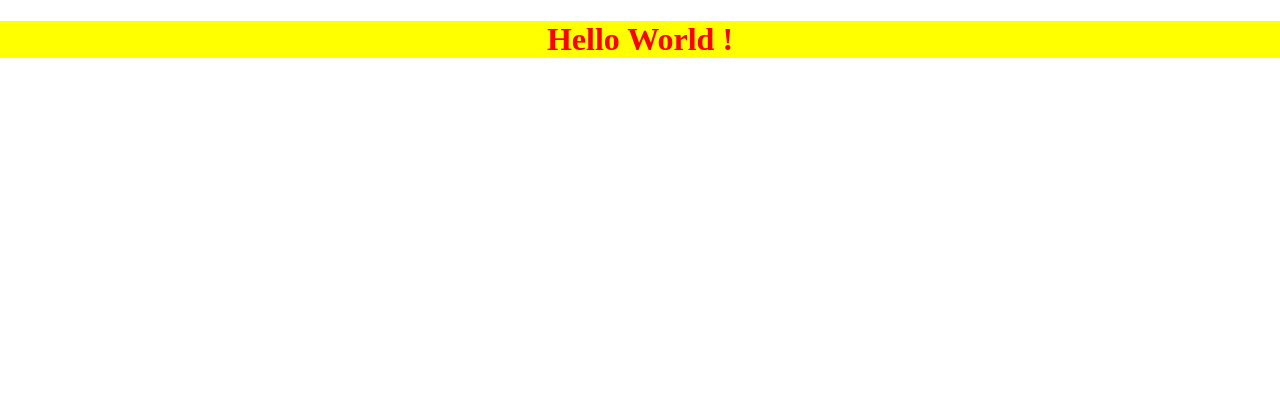
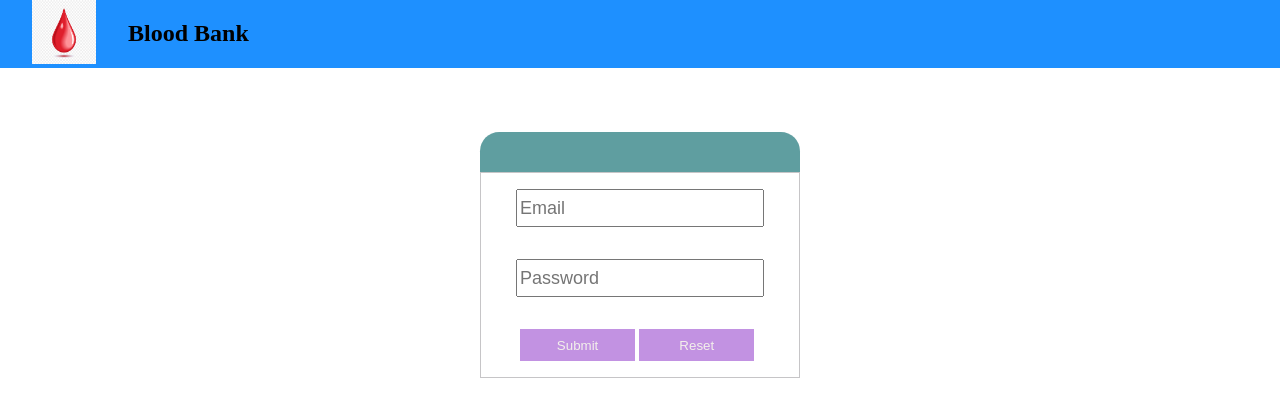
Before and after one commit to rajVashishtha/bloodbank, a Django app: page / in a window 1280 px wide. Shown: the top 417 px of the page. Run offline with Django 3.2, Linux system fonts and the light colour scheme.

Commit message:
Login page

```diff
--- a/bloodbank/adminpanel/static/adminpanel/css/home.css
+++ b/bloodbank/adminpanel/static/adminpanel/css/home.css
@@ -1,11 +1,66 @@
-h1{
-color : red;
-text-align : center;
-background-color : yellow;
-
-}
 html,body{
     padding: 0;
     margin: 0;
-
 }
+.navbar{
+    display: flex;
+    background-color: DodgerBlue;
+}
+.navname{
+    margin-left: 2rem;
+    width: 50%;
+}
+.navimage img{
+    margin-left: 2rem;
+    width: 4rem;
+    height: 4rem;
+}
+.form{
+    display: flex;
+    padding-top: 4rem;
+    flex-direction: column;
+    width: 37rem;
+    margin: auto;
+}
+.design{
+    background-color: cadetblue;
+    width: 20rem;
+    margin: auto;
+    height: 2.5rem;
+    border-top-left-radius: 1.2rem;
+    border-top-right-radius: 1.2rem;
+}
+.login{
+    padding-top: 1rem;
+    padding-bottom: 1rem;
+    margin: auto;
+    border: 1px solid #C6C5C7;
+    width: 19.9rem;
+}
+.login input{
+    margin: auto;
+    width: 15rem;
+    height: 2rem;
+    font-size: large;
+    padding-left: 2px;
+    display: block;
+}
+.login input:focus{
+    border: none;
+    outline: none;
+    box-shadow: .1rem .1rem 1rem .08rem #844DED ;
+    border: 1px solid #844DED;
+}
+ .buttons{
+    width: 15rem;
+    margin: auto;
+    margin-top: 2rem;
+}
+.buttons button{
+    width: 48%;
+    height: 2rem;
+    color: rgb(243, 240, 235);
+    background-color : #C292E2;
+    border: none;
+    cursor: pointer;
+}
--- a/bloodbank/adminpanel/templates/adminpanel/adminhome.html
+++ b/bloodbank/adminpanel/templates/adminpanel/adminhome.html
@@ -4,10 +4,38 @@
 <head>
     <meta charset="UTF-8">
     <title>BloodBank</title>
+
     <link href="{% static 'adminpanel/css/home.css' %}" rel="stylesheet">
 </head>
 <body>
-<h1>Hello World !</h1>
+<div class="navbar">
+    <div class="navimage">
+        <img src="{% static 'adminpanel/img/drop.png' %}" alt="drop">
+    </div>
+<div class="navname">
+    <h2>Blood Bank</h2>
+</div>
+</div>
+<div class="form">
+    <div class="design">
+
+    </div>
+    <div class="login">
+        <form id="loginform" action="">
+            {% csrf_token%}
+            <input type="email" placeholder="Email" name="email"  required>
+            <input type="password" placeholder="Password" style=" margin-top: 2rem;" name="password" required>
+            <div class="buttons">
+            <button>Submit</button>
+            <button>Reset</button>
+            </div>
+        </form>
+    </div>
+    <div class="signup">
+
+    </div>
+
+</div>
 
 </body>
 </html>
```
Also changed, not shown: bloodbank/adminpanel/static/adminpanel/img/drop.png (added).
